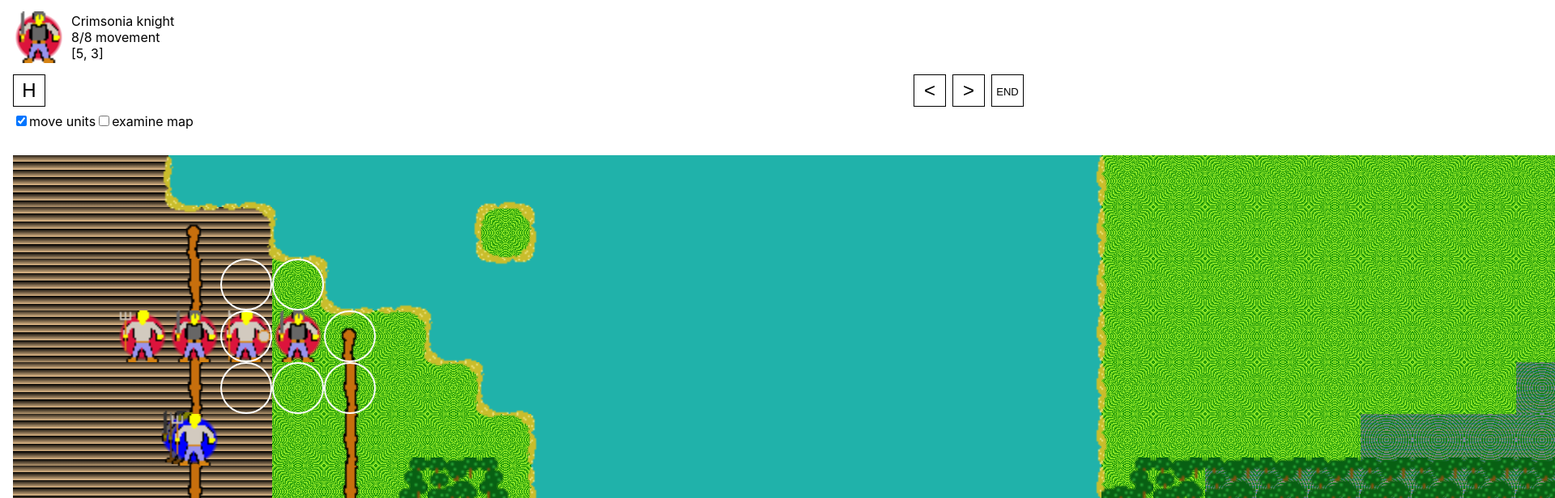
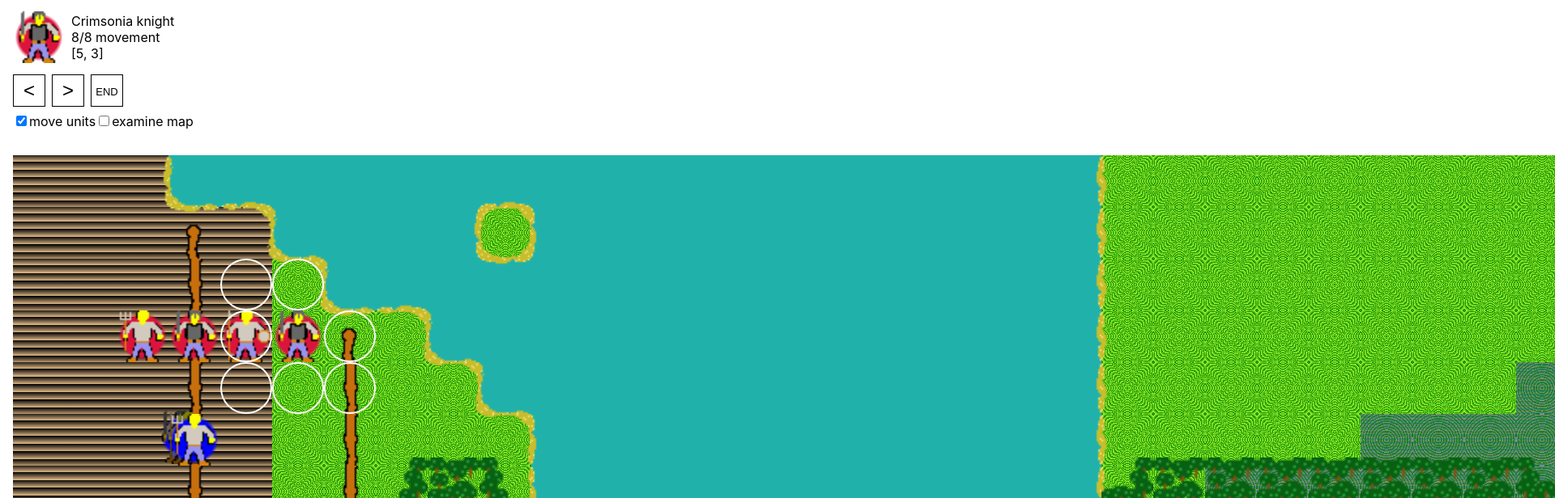
Before and after one commit to dblatcher/Tiles-game, a Next.js app: page /game-page in a window 1280 px wide. Shown: the top 616 px of the page at 81% size, 1920 px wide, since content can reach past the window. Built offline with nearby package versions, Linux system fonts and the light colour scheme.

Commit message:
separate OrderButtons into UnitContextMenu and TurnButtons

```diff
--- a/components/GameContainer.js
+++ b/components/GameContainer.js
@@ -4,7 +4,7 @@ import SeletedUnitAndSquareInfo from './SeletedUnitAndSquareInfo'
 import BattleDialogue from './BattleDialogue'
 import MessageDialoge from './MessageDialogue'
 import ModeButtons from './ModeButtons'
-import OrderButtons from './OrderButtons'
+import TurnButtons from './TurnButtons'
 
 import styles from './gameContainer.module.scss'
 import gameActions from '../lib/gameActions'
@@ -165,7 +165,7 @@ export default class GameContainer extends React.Component {
                         selectedSquare={selectedSquare}
                         scrollToSquare={this.scrollToSquare}
                     />
-                    <OrderButtons
+                    <TurnButtons
                         selectedUnit={selectedUnit}
                         squareSelectedUnitIsIn={selectedUnit ? mapGrid[selectedUnit.y][selectedUnit.x] : null}
                         handleOrderButton={this.handleOrderButton}
--- /dev/null
+++ b/components/TurnButtons.js
@@ -0,0 +1,36 @@
+
+import styles from './orderButtons.module.scss'
+
+export default function TurnButtons(props) {
+    const { handleOrderButton, unitContextMenu } = props;
+
+
+    return <section className={unitContextMenu ? {} : styles.section}>
+
+
+        <section className={styles.subsection}>
+            <button
+                className={styles.button}
+                title={`previous unit`}
+                onClick={() => { handleOrderButton('PREVIOUS_UNIT') }}>
+                &lt;
+            </button>
+
+            <button
+                className={styles.button}
+                title={`Next unit`}
+                onClick={() => { handleOrderButton('NEXT_UNIT') }}>
+                &gt;
+            </button>
+
+            <button
+                className={[styles.button, styles.endButton].join(" ")}
+                title={`End of turn`}
+                onClick={() => { handleOrderButton('END_OF_TURN') }}>
+                end
+            </button>
+        </section>
+
+
+    </section>
+}
--- a/components/OrderButtons.js
+++ b/components/UnitContextMenu.js
@@ -2,8 +2,8 @@ import { onGoingOrderTypes } from '../lib/OngoingOrder.tsx'
 
 import styles from './orderButtons.module.scss'
 
-export default function OrderButtons(props) {
-    const { selectedUnit, handleOrderButton, squareSelectedUnitIsIn, unitContextMenu } = props;
+export default function UnitContextMenu(props) {
+    const { selectedUnit, handleOrderButton, squareSelectedUnitIsIn } = props;
 
     const availableOrders = selectedUnit
         ? onGoingOrderTypes
@@ -30,7 +30,7 @@ export default function OrderButtons(props) {
             })
         : [];
 
-    return <section className={unitContextMenu ? {} : styles.section}>
+    return <nav className={styles.contextMenu}>
 
         <section className={styles.subsection}>
 
@@ -44,30 +44,5 @@ export default function OrderButtons(props) {
             ))}
         </section>
 
-        {!unitContextMenu ? (
-            <section className={styles.subsection}>
-                <button
-                    className={styles.button}
-                    title={`previous unit`}
-                    onClick={() => { handleOrderButton('PREVIOUS_UNIT') }}>
-                    &lt;
-                </button>
-
-                <button
-                    className={styles.button}
-                    title={`Next unit`}
-                    onClick={() => { handleOrderButton('NEXT_UNIT') }}>
-                    &gt;
-                </button>
-
-                <button
-                    className={[styles.button, styles.endButton].join(" ")}
-                    title={`End of turn`}
-                    onClick={() => { handleOrderButton('END_OF_TURN') }}>
-                    end
-                </button>
-            </section>
-        ) : null}
-
-    </section>
+    </nav>
 }
--- a/components/UnitFigure.js
+++ b/components/UnitFigure.js
@@ -1,6 +1,6 @@
 import React from 'react'
 
-import OrderButtons from './OrderButtons'
+import UnitContextMenu from './UnitContextMenu'
 
 import styles from './unitFigure.module.scss'
 import { spriteSheets } from '../lib/SpriteSheet.tsx'
@@ -8,17 +8,12 @@ import { spriteSheets } from '../lib/SpriteSheet.tsx'
 export default class UnitFigure extends React.Component {
 
     renderUnitMenu() {
-
         const { unit, handleOrderButton, squareUnitIsOn } = this.props
-
         return (
-            <nav className={styles.contextMenu}>
-                <OrderButtons
-                    unitContextMenu={true}
-                    selectedUnit={unit}
-                    squareSelectedUnitIsIn={squareUnitIsOn}
-                    handleOrderButton={handleOrderButton} />
-            </nav>
+            <UnitContextMenu
+                selectedUnit={unit}
+                squareSelectedUnitIsIn={squareUnitIsOn}
+                handleOrderButton={handleOrderButton} />
         )
     }
 
@@ -62,12 +57,12 @@ export default class UnitFigure extends React.Component {
             <figure
                 style={figureStyle}
                 className={figureClassList.join(" ")}
-                >
+            >
                 <i
                     style={spriteSheets.units.getStyleForFrameCalled(unit.type.name)}
                     className={spriteClassList.join(" ")}
                     onClick={handleClick || function () { }}
-                    >
+                >
                 </i>
 
                 {unit.onGoingOrder && !unit.onGoingOrder.type.noFlag
@@ -78,7 +73,7 @@ export default class UnitFigure extends React.Component {
                     : null
                 }
 
-                {menuIsOpen && isSelected && interfaceMode==='MOVE' ? this.renderUnitMenu() : null}
+                {menuIsOpen && isSelected && interfaceMode === 'MOVE' ? this.renderUnitMenu() : null}
             </figure>
         )
 
--- a/components/orderButtons.module.scss
+++ b/components/orderButtons.module.scss
@@ -29,3 +29,14 @@
     font-variant: small-caps;
     font-size: large;
 }
+
+
+.contextMenu {
+    @include dialogueBox();
+    position: absolute;
+    left: 8rem;
+    z-index: 15;
+    min-height: 4rem;
+
+    @include boxTail(white, 5rem, 2rem);
+}
--- a/components/unitFigure.module.scss
+++ b/components/unitFigure.module.scss
@@ -91,13 +91,3 @@
 .behind {
     filter: brightness(.5);
 }
-
-.contextMenu {
-    @include dialogueBox();
-    position: absolute;
-    left: 8rem;
-    z-index: 15;
-    min-height: 4rem;
-
-    @include boxTail(white, 5rem, 2rem);
-}
--- a/lib/makeGameState.js
+++ b/lib/makeGameState.js
@@ -22,7 +22,7 @@ const makeGameState = {
         ]
 
         return {
-            mapGrid: MapSquare.makeGrid(40, 40, function (x, y) {
+            mapGrid: MapSquare.makeGrid(30, 30, function (x, y) {
 
                 const inWater = (
                     !(x - y * 1.5 < 3)
```
